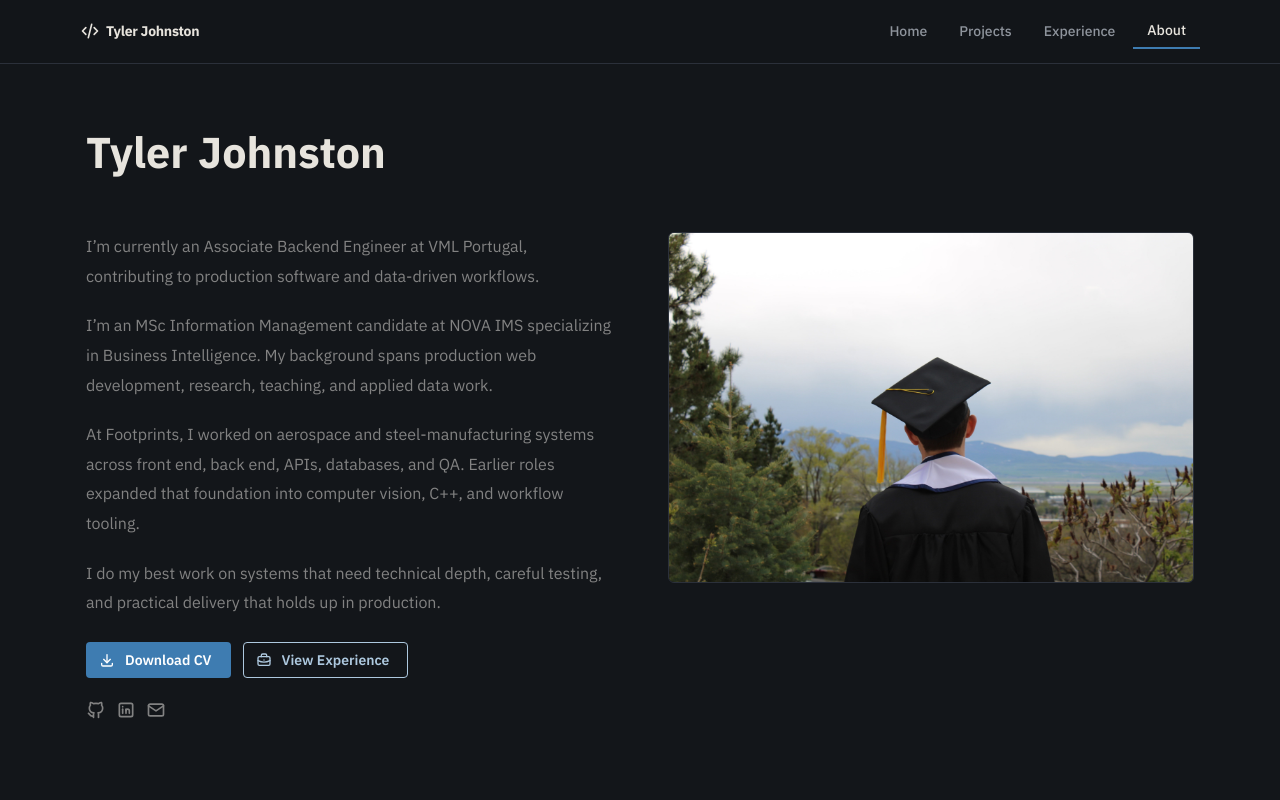
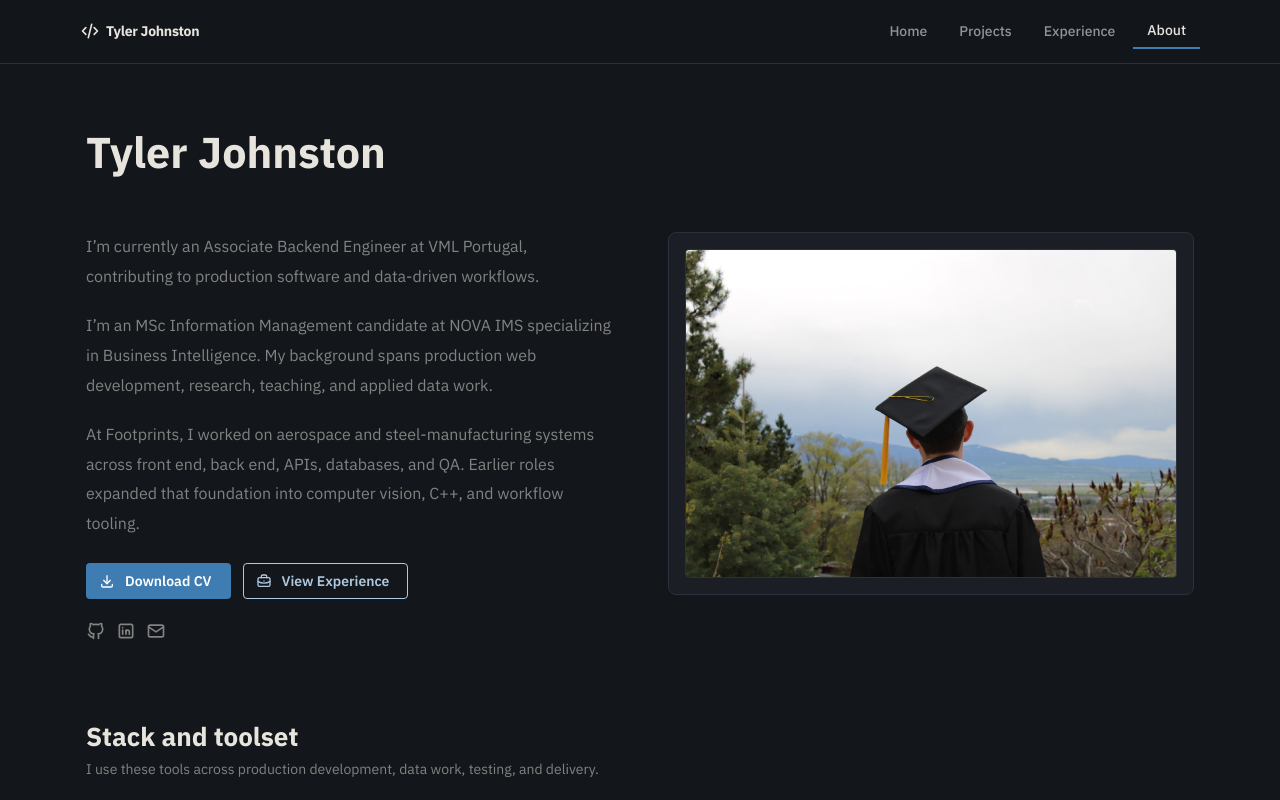
Before and after one commit to Tyler-Johnston/tyler-johnston.github.io, a React (Vite) app: page /#/about in a window 1280 px wide. Shown: the top 800 px of the page. Built offline with nearby package versions, Linux system fonts and the light colour scheme.

Commit message:
Refine about page presentation

```diff
--- a/src/pages/About.tsx
+++ b/src/pages/About.tsx
@@ -45,18 +45,20 @@ export function About() {
 
       <Box className="about-photo-mobile" mb={24}>
         <Box
+          p={{ base: 8, md: 16 }}
           style={{
-            overflow: 'hidden',
-            borderRadius: 6,
+            borderRadius: 8,
             border: '1px solid var(--line)',
             background: 'var(--surface)',
           }}
         >
+          <Box style={{ overflow: 'hidden', borderRadius: 4, border: '1px solid var(--line)' }}>
             <Image
               src={grad}
               alt="Tyler Johnston at Utah State University in cap and gown"
               fallbackSrc="https://placehold.co/600x720/1b1f25/3e7cb1?text=Tyler+Johnston"
             />
+          </Box>
         </Box>
       </Box>
 
@@ -78,11 +80,6 @@ export function About() {
             end, back end, APIs, databases, and QA. Earlier roles expanded that foundation into
             computer vision, C++, and workflow tooling.
           </Text>
-          <Text size="md" lh={1.85} c="dimmed">
-            I do my best work on systems that need technical depth, careful testing, and
-            practical delivery that holds up in production.
-          </Text>
-
           <Group gap="sm" wrap="wrap" mt={4}>
             <Button
               component="a"
@@ -119,18 +116,20 @@ export function About() {
 
         <Box className="about-photo-desktop">
           <Box
+            p={{ base: 8, md: 16 }}
             style={{
-              overflow: 'hidden',
-              borderRadius: 6,
+              borderRadius: 8,
               border: '1px solid var(--line)',
               background: 'var(--surface)',
             }}
           >
+            <Box style={{ overflow: 'hidden', borderRadius: 4, border: '1px solid var(--line)' }}>
               <Image
                 src={grad}
                 alt="Tyler Johnston at Utah State University in cap and gown"
                 fallbackSrc="https://placehold.co/600x720/1b1f25/3e7cb1?text=Tyler+Johnston"
               />
+            </Box>
           </Box>
         </Box>
       </SimpleGrid>
```
Lines whose indentation alone changed are shown as unchanged.
